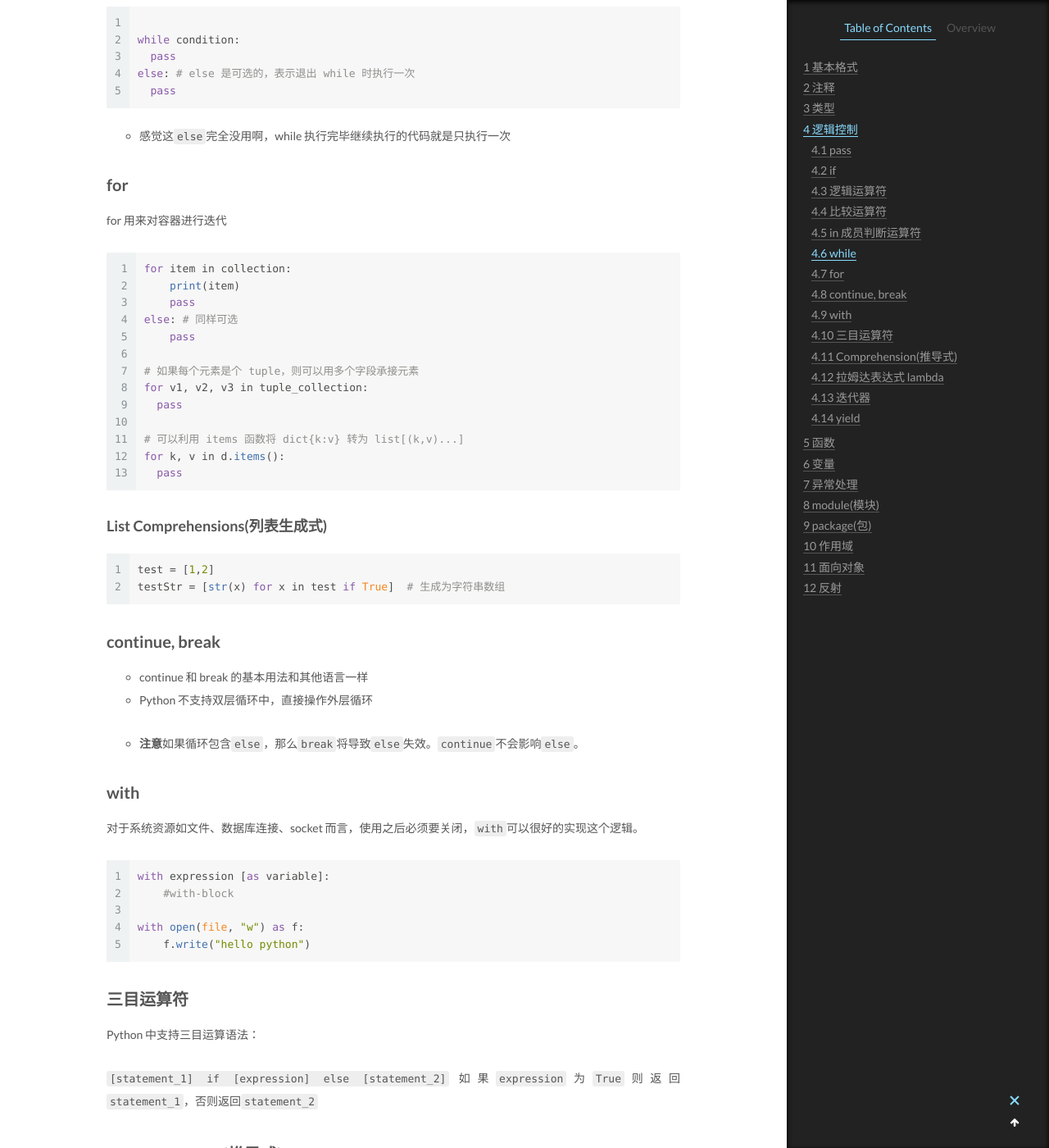
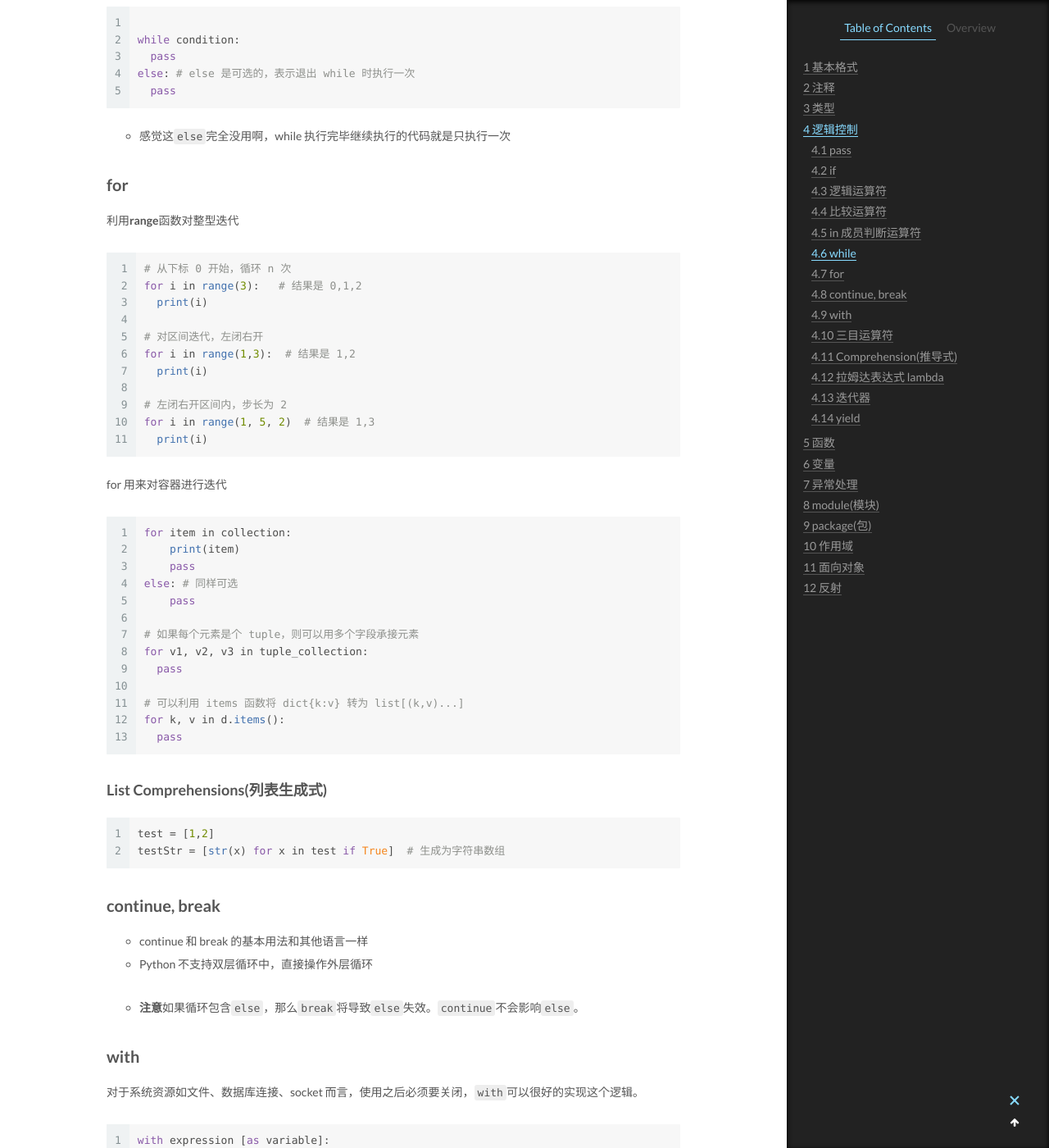
Before and after one commit to CodeHunter2006/CodeHunter2006.github.io, a Jekyll site: the page built from _posts/2023-01-07-Python_Syntex.md, in a window 1280 px wide and 1400 px high, scrolled down 9094 px. Shown: the whole window at 82% size. Built offline with Jekyll 4.4.1, drawn with Linux system fonts in a browser that asks for light colours.

Commit message:
doc: add contents

````diff
--- a/_posts/2023-01-07-Python_Syntex.md
+++ b/_posts/2023-01-07-Python_Syntex.md
@@ -396,6 +396,22 @@ else: # else 是可选的，表示退出 while 时执行一次
 - 感觉这`else`完全没用啊，while 执行完毕继续执行的代码就是只执行一次
 
 ## for
+
+利用**range**函数对整型迭代
+
+```python
+# 从下标 0 开始，循环 n 次
+for i in range(3):   # 结果是 0,1,2
+  print(i)
+
+# 对区间迭代，左闭右开
+for i in range(1,3):  # 结果是 1,2
+  print(i)
+
+# 左闭右开区间内，步长为 2
+for i in range(1, 5, 2)  # 结果是 1,3
+  print(i)
+```
 
 for 用来对容器进行迭代
 
````
